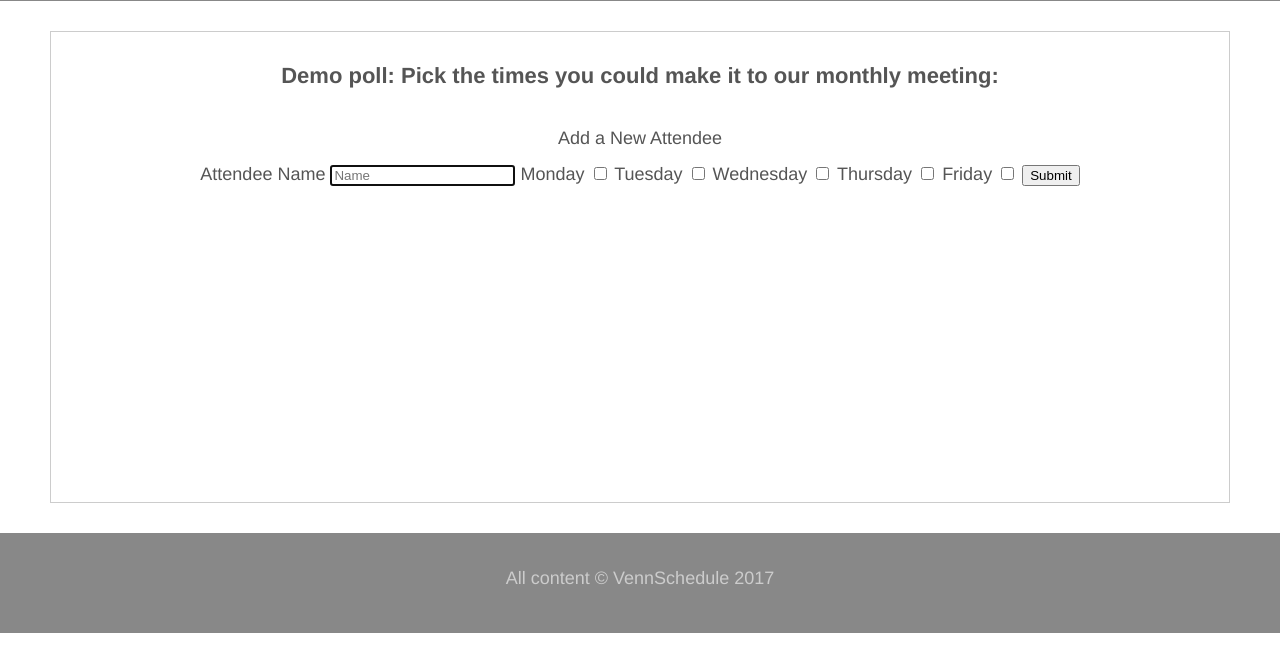
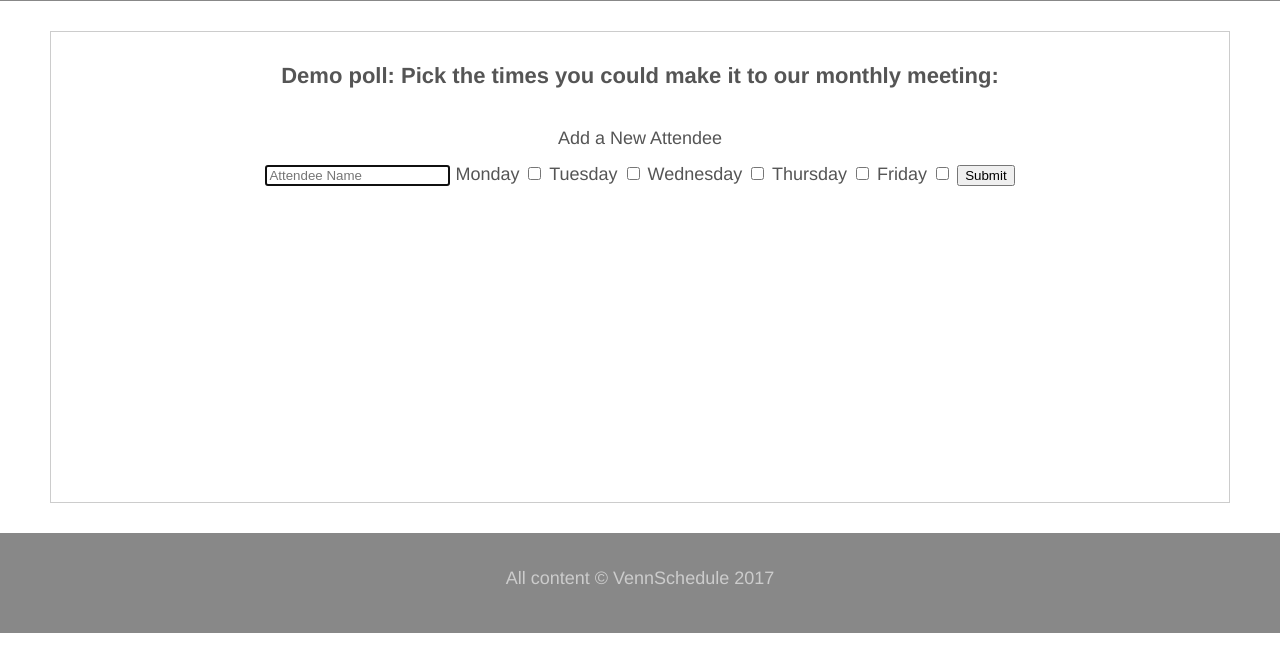
Before and after one commit to maschigokae/vennschedule, a plain HTML site: page app/index.html in a window 1280 px wide. Shown: the part 140-800 px from the top of the page. Drawn offline with Linux system fonts and the light colour scheme.

Commit message:
remove name input label, add label text to input placeholder

```diff
--- a/app/index.html
+++ b/app/index.html
@@ -79,8 +79,7 @@
         <form id="schedule-selector">
           <fieldset>
             <legend>Add a New Attendee</legend>
-            <label for="attendeeName">Attendee Name</label>
-            <input name="attendeeName" type="text" placeholder="Name" autofocus required id="attendee-name">
+            <input name="attendeeName" type="text" placeholder="Attendee Name" autofocus required id="attendee-name">
             <label for="option1">Monday</label>
             <input type="checkbox" class="schedule-option" id="option1">
             <label for="option2">Tuesday</label>
```
